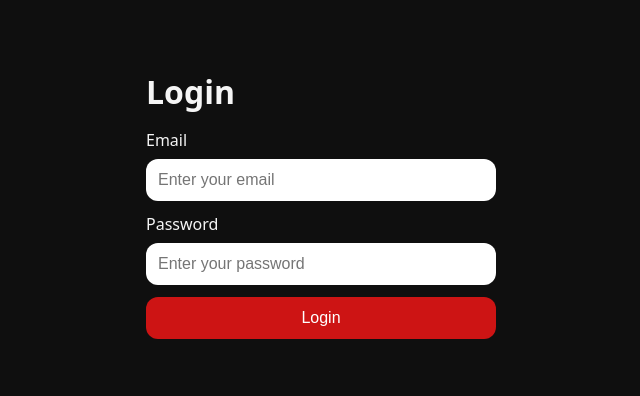
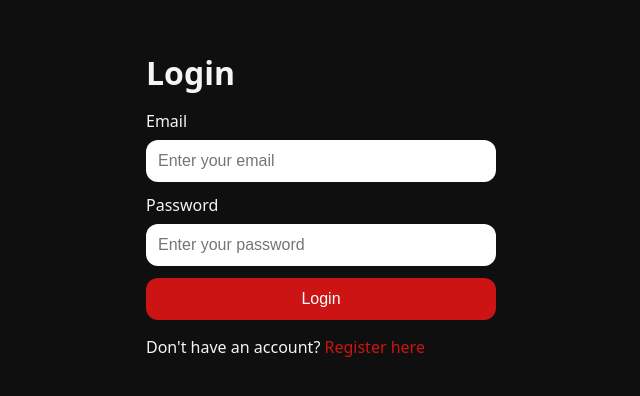
Before and after one commit to rajkushwaha-01/Frontend-AI-RESUME, a React (Vite) app: page /login in a window 1280 px wide. Shown: the part 196-592 px from the top of the page, without its empty margins (319-959 px from the left). Built offline with nearby package versions, Linux system fonts and the light colour scheme.

Commit message:
Add registration link to Login page and update button text in Register page

```diff
--- a/src/feature/auth/auth.form.scss
+++ b/src/feature/auth/auth.form.scss
@@ -33,3 +33,8 @@
     }
 
 }
+
+a{
+    color: #cd1414;
+    text-decoration: none;
+}
--- a/src/feature/auth/pages/Login.jsx
+++ b/src/feature/auth/pages/Login.jsx
@@ -22,6 +22,7 @@
                     </div>
                     <button className="button primary-button" type="submit">Login</button>
                 </form>
+                <p>Don't have an account? <a href="/register">Register here</a></p>
             </div>
         </main>
     )
--- a/src/feature/auth/pages/Register.jsx
+++ b/src/feature/auth/pages/Register.jsx
@@ -1,4 +1,5 @@
 import React from 'react'
+import {useNavigate , Link} from 'react-router'
 
 const Register = () => {
     const handleSubmit = (e) => {
@@ -22,8 +23,9 @@
                         <label htmlFor="password">Password</label>
                         <input type="password" id="password" name="password" placeholder="Enter your password" required />
                     </div>
-                    <button className="button primary-button" type="submit">Login</button>
+                    <button className="button primary-button" type="submit">Register</button>
                 </form>
+                <p>Already have an account? <Link to={"/login"}>Login</Link></p>
             </div>
         </main>
   )
```
